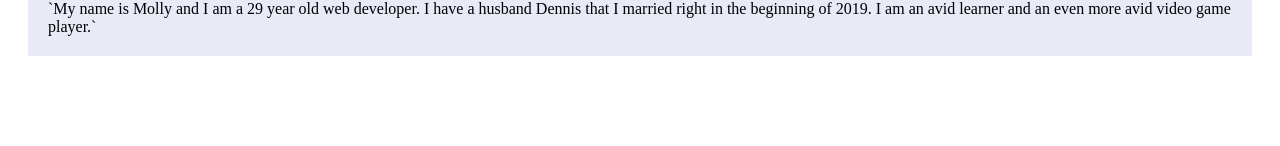
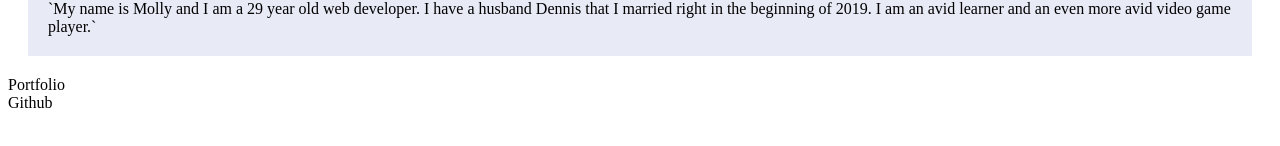
Before and after one commit to mollymoo002/H16-React_Portfolio, a React (Create React App) app in the folder my-app/: page / in a window 1280 px wide. Shown: the part 604-750 px from the top of the page. Built offline with nearby package versions, Linux system fonts and the light colour scheme.

Commit message:
added a footer element

```diff
--- a/my-app/src/App.js
+++ b/my-app/src/App.js
@@ -2,6 +2,7 @@ import React from 'react';
 import Navbar from './components/Navbar';
 import Header from './components/Header';
 import Card from './components/Card';
+import Footer from './components/Footer';
 
 // In our main App component, we are rendering only single instances of Header and Navbar and several instances of Card
 function App() {
@@ -10,6 +11,7 @@ function App() {
       <Header />
       <Navbar />
       <Card />
+      <Footer />
     </div>
   );
 }
--- /dev/null
+++ b/my-app/src/components/Footer.js
@@ -0,0 +1,16 @@
+import React from 'react';
+
+const styles = {
+
+}
+
+function Footer() {
+  return (
+    <div>
+      <div>Portfolio</div>
+      <div>Github</div>
+    </div>
+  );
+}
+
+export default Footer;
```
